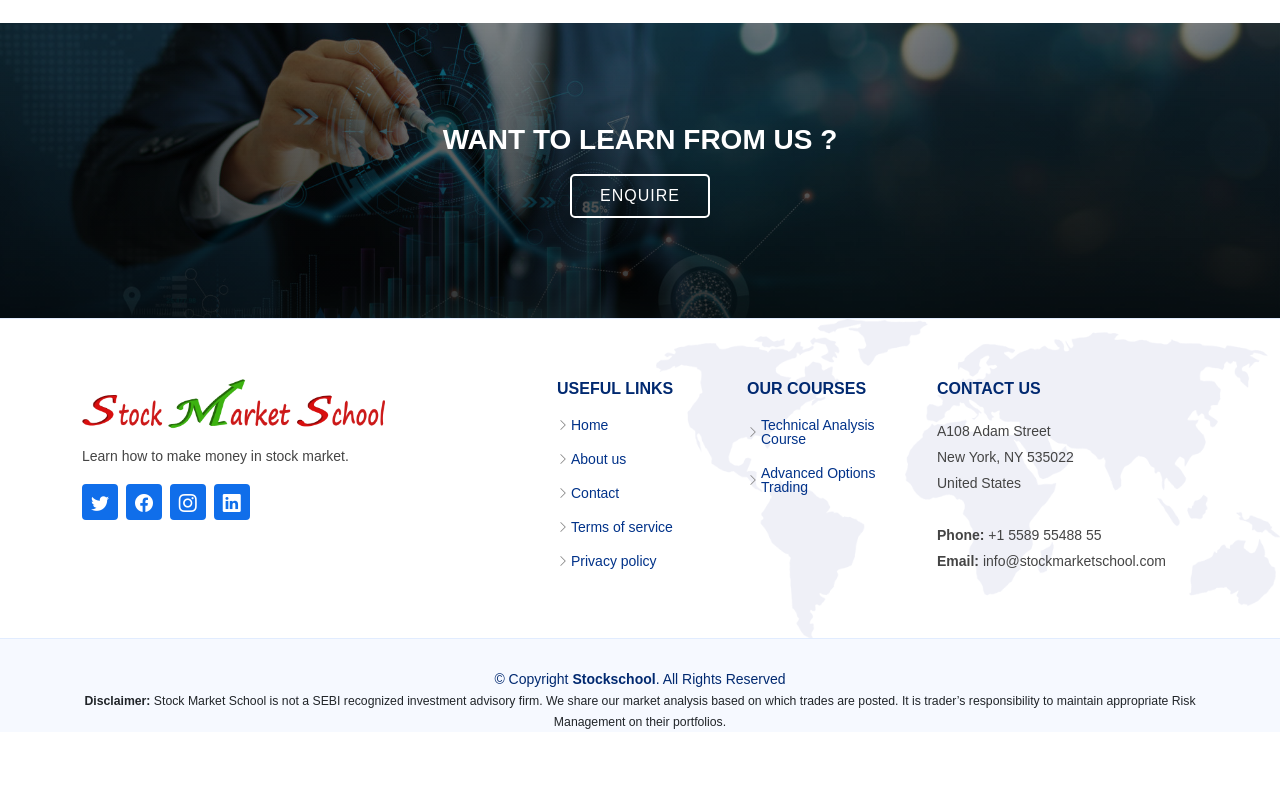
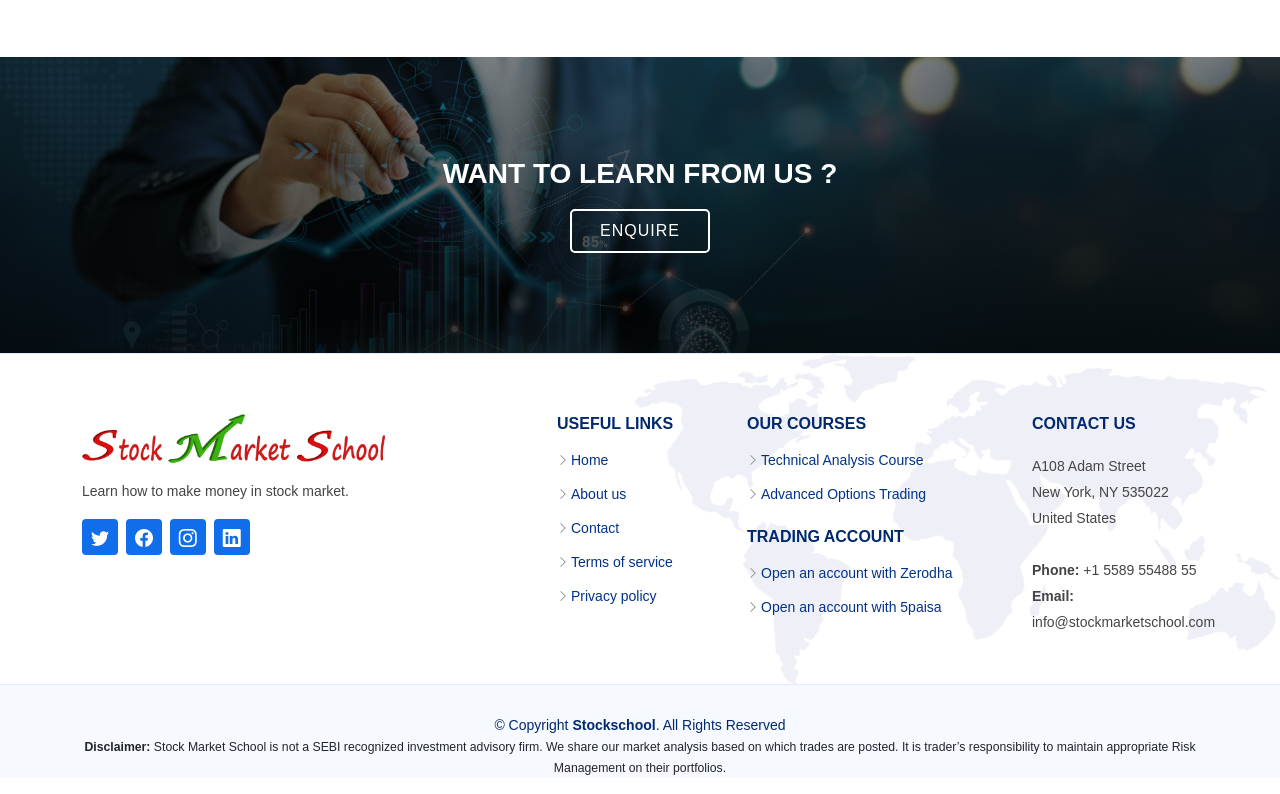
Before and after one commit to kishoredurai/stockschools, a plain HTML site: page courses/course1.html in a window 1280 px wide. Shown: the part 1214-2008 px from the top of the page. Before the commit the page ends 1962 px from the top, so only its background shows below. Drawn offline with Linux system fonts and the light colour scheme; files whose address does not match are found by name.

Commit message:
badge, footer account

```diff
--- a/courses/course1.html
+++ b/courses/course1.html
@@ -158,12 +158,15 @@
                             In this course, you will learn about stock market technical analysis from basic to advanced
                             techniques which can be used for Intraday trading, short term trading.
                         </p>
+                        <h5> <b>Languages</b> <span class="badge bg-primary">Tamil</span> <span
+                                class="badge bg-secondary">English</span></h5>
                     </div>
+
                     <div class="col-lg-4">
 
                         <div class="course-info d-flex justify-content-between align-items-center">
                             <h5>Duration</h5>
-                            <p><a href="#">15 hours</a></p>
+                            <p><a href="#">20 hours</a></p>
                         </div>
 
                         <div class="course-info d-flex justify-content-between align-items-center">
@@ -421,18 +424,24 @@
                         </ul>
                     </div>
 
-                    <div class="col-lg-2 col-6 footer-links">
+                    <div class="col-lg-3 col-6 footer-links">
                         <h4>Our Courses</h4>
                         <ul>
-                            <li><i class="bi bi-chevron-right"></i> <a href="course1.html">Technical Analysis
-                                    Course</a></li>
-                            <li><i class="bi bi-chevron-right"></i> <a href="course2.html">Advanced Options
-                                    Trading</a></li>
+                          <li><i class="bi bi-chevron-right"></i> <a href="../courses/course1.html">Technical Analysis Course</a></li>
+                          <li><i class="bi bi-chevron-right"></i> <a href="../courses/course2.html">Advanced Options Trading</a></li>
 
                         </ul>
-                    </div>
+                        <h4 class="mt-3">Trading Account</h4>
+                        <ul>
+                          <li><i class="bi bi-chevron-right"></i> <a href="https://zerodha.com/?c=FX9409&s=CONSOLE">Open an
+                            account with Zerodha</a></li>
+                          <li><i class="bi bi-chevron-right"></i> <a href="https://www.5paisa.com/open-demat-account/?referralcode=57130872">Open an account with
+                            5paisa</a></li>
 
-                    <div class="col-lg-3 col-md-12 footer-contact text-center text-md-start">
+                        </ul>
+                      </div>
+
+                    <div class="col-lg-2 col-md-12 footer-contact text-center text-md-start">
                         <h4>Contact Us</h4>
                         <p>
                             A108 Adam Street <br>
```
Also changed, not shown: about.html (+19 -10 lines), contact.html (+10 -2 lines), courses/course2.html (+16 -8 lines), index.html (+11 -2 lines), live-webinar.html (+12 -4 lines).
